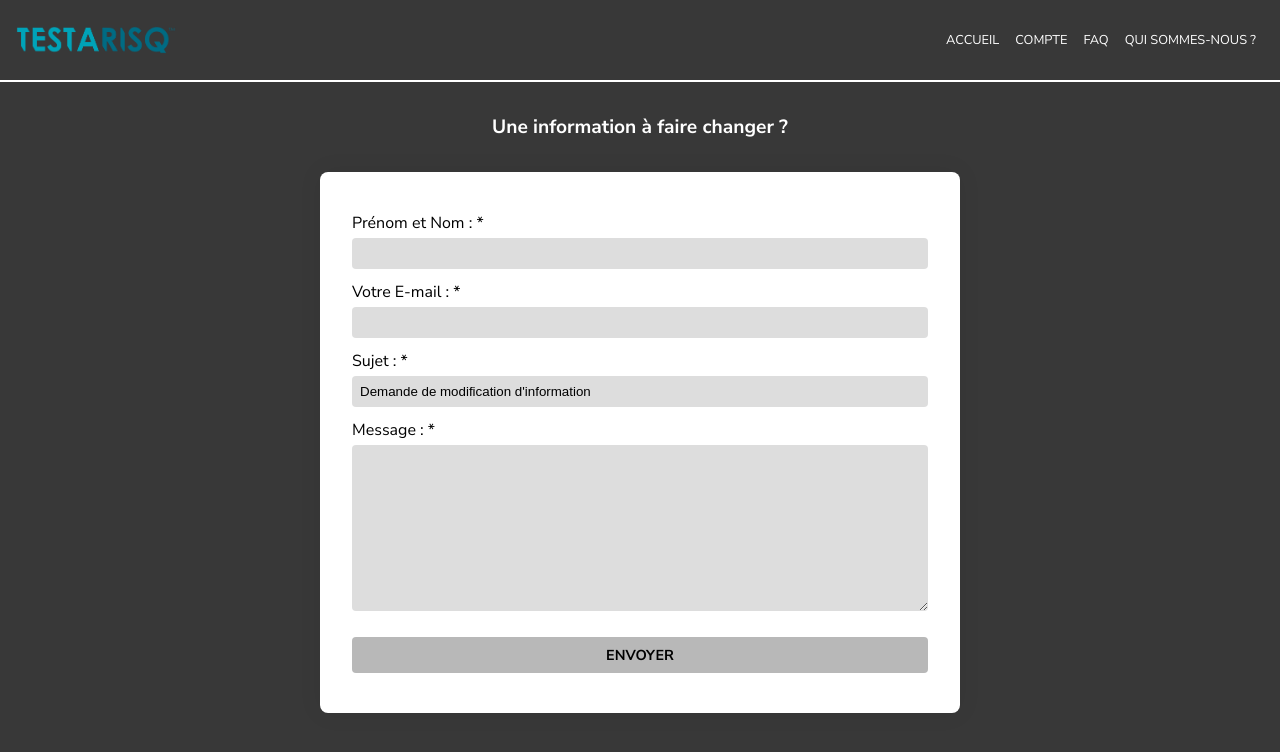
After one commit to Fortunae-Via/Testarisq, a PHP site: page /InformationIncorrecte.php in a window 1280 px wide. The commit adds this page. Shown: the top 752 px of the page. Run offline with PHP 8.4, Linux system fonts and the light colour scheme.

Commit message:
Formulaire Information incorrecte

```diff
--- /dev/null
+++ b/InformationIncorrecte.php
@@ -0,0 +1,8 @@
+<?php
+
+$titre_onglet="Signaler une information incorrecte";
+$titre_page="Une information à faire changer ?";
+$sujet_defaut="Demande de modification d'information";
+
+require 'php/formulaire.php'
+?>
--- a/moncompte.php
+++ b/moncompte.php
@@ -27,7 +27,7 @@
 				<p>Téléphone portable :<span class="user_info">0607080910</span></p>
 				<p>Courriel :<span class="user_info">jean.dupont@isep.fr</span></p>
 			</div>
-			<p class="bottom">Un renseignement incorrect ? Signalez-le <a href="mailto:tanguy.robilliard@gmail.com">ici</a> à un administrateur.</p>
+			<p class="bottom">Un renseignement incorrect ? Signalez-le <a href="InformationIncorrecte.php">ici</a> à un administrateur.</p>
 		</section>
 	</div>
 
```
